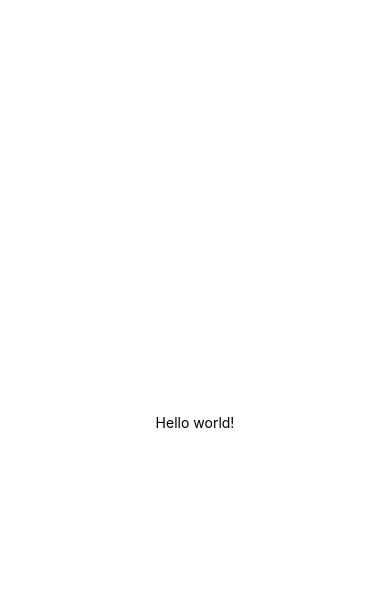
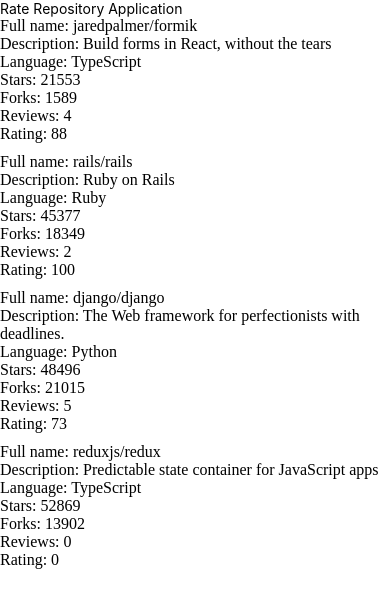
Before and after one commit to Pur-Pul/fullstack-part-10, a React Native app: screen / in a window 390 px wide. Shown: the top 608 px of the page. Built offline with nearby package versions, Linux system fonts and the light colour scheme.

Commit message:
Exercise 10.3

```diff
--- a/App.js
+++ b/App.js
@@ -1,20 +1,7 @@
-import { StatusBar } from 'expo-status-bar';
-import { StyleSheet, Text, View } from 'react-native';
+import Main from './src/components/Main';
 
-export default function App() {
-  return (
-    <View style={styles.container}>
-      <Text>Hello world!</Text>
-      <StatusBar style="auto" />
-    </View>
-  );
-}
+const App = () => {
+  return <Main />;
+};
 
-const styles = StyleSheet.create({
-  container: {
-    flex: 1,
-    backgroundColor: '#fff',
-    alignItems: 'center',
-    justifyContent: 'center',
-  },
-});
+export default App;
--- a/app.json
+++ b/app.json
@@ -21,7 +21,10 @@
       "adaptiveIcon": {
         "foregroundImage": "./assets/adaptive-icon.png",
         "backgroundColor": "#ffffff"
-      }
+      },
+      "permissions": [
+        "android.permission.DETECT_SCREEN_CAPTURE"
+      ]
     },
     "web": {
       "favicon": "./assets/favicon.png"
--- a/package.json
+++ b/package.json
@@ -16,7 +16,8 @@
     "react": "18.2.0",
     "react-dom": "18.2.0",
     "react-native": "0.73.6",
-    "react-native-web": "~0.19.6"
+    "react-native-web": "~0.19.6",
+    "expo-screen-capture": "~5.8.1"
   },
   "devDependencies": {
     "@babel/core": "^7.20.0",
--- /dev/null
+++ b/src/components/Main.jsx
@@ -0,0 +1,22 @@
+import Constants from 'expo-constants';
+import { Text, StyleSheet, View } from 'react-native';
+import RepositoryList from './RepositoryList';
+
+const styles = StyleSheet.create({
+  container: {
+    marginTop: Constants.statusBarHeight,
+    flexGrow: 1,
+    flexShrink: 1,
+  },
+});
+
+const Main = () => {
+  return (
+    <View style={styles.container}>
+      <Text>Rate Repository Application</Text>
+      <RepositoryList />
+    </View>
+  );
+};
+
+export default Main;
--- /dev/null
+++ b/src/components/RepositoryItem.jsx
@@ -0,0 +1,15 @@
+const RepositoryItem = ({ item }) => {
+    return (
+        <div>
+            Full name: { item.fullName }<br/>
+            Description: { item.description }<br/>
+            Language: { item.language }<br/>
+            Stars: { item.stargazersCount }<br/>
+            Forks: { item.forksCount }<br/>
+            Reviews: { item.reviewCount }<br/>
+            Rating: { item.ratingAverage }<br/>
+        </div>
+    );
+};
+
+export default RepositoryItem;
--- /dev/null
+++ b/src/components/RepositoryList.jsx
@@ -0,0 +1,70 @@
+import { FlatList, View, StyleSheet } from 'react-native';
+import RepositoryItem from './RepositoryItem';
+
+const styles = StyleSheet.create({
+  separator: {
+    height: 10,
+  },
+});
+
+const repositories = [
+  {
+    id: 'jaredpalmer.formik',
+    fullName: 'jaredpalmer/formik',
+    description: 'Build forms in React, without the tears',
+    language: 'TypeScript',
+    forksCount: 1589,
+    stargazersCount: 21553,
+    ratingAverage: 88,
+    reviewCount: 4,
+    ownerAvatarUrl: 'https://avatars2.githubusercontent.com/u/4060187?v=4',
+  },
+  {
+    id: 'rails.rails',
+    fullName: 'rails/rails',
+    description: 'Ruby on Rails',
+    language: 'Ruby',
+    forksCount: 18349,
+    stargazersCount: 45377,
+    ratingAverage: 100,
+    reviewCount: 2,
+    ownerAvatarUrl: 'https://avatars1.githubusercontent.com/u/4223?v=4',
+  },
+  {
+    id: 'django.django',
+    fullName: 'django/django',
+    description: 'The Web framework for perfectionists with deadlines.',
+    language: 'Python',
+    forksCount: 21015,
+    stargazersCount: 48496,
+    ratingAverage: 73,
+    reviewCount: 5,
+    ownerAvatarUrl: 'https://avatars2.githubusercontent.com/u/27804?v=4',
+  },
+  {
+    id: 'reduxjs.redux',
+    fullName: 'reduxjs/redux',
+    description: 'Predictable state container for JavaScript apps',
+    language: 'TypeScript',
+    forksCount: 13902,
+    stargazersCount: 52869,
+    ratingAverage: 0,
+    reviewCount: 0,
+    ownerAvatarUrl: 'https://avatars3.githubusercontent.com/u/13142323?v=4',
+  },
+];
+
+const ItemSeparator = () => <View style={styles.separator} />;
+
+const RepositoryList = () => {
+  return (
+    <FlatList
+      data={repositories}
+      ItemSeparatorComponent={ItemSeparator}
+      renderItem={({item}) => <RepositoryItem item={item}/>}
+      keyExtractor={item => item.id}
+    />
+  );
+};
+
+export default RepositoryList;
```
Also changed, not shown: 1 other file (tests, documents, lock files or other folders).
